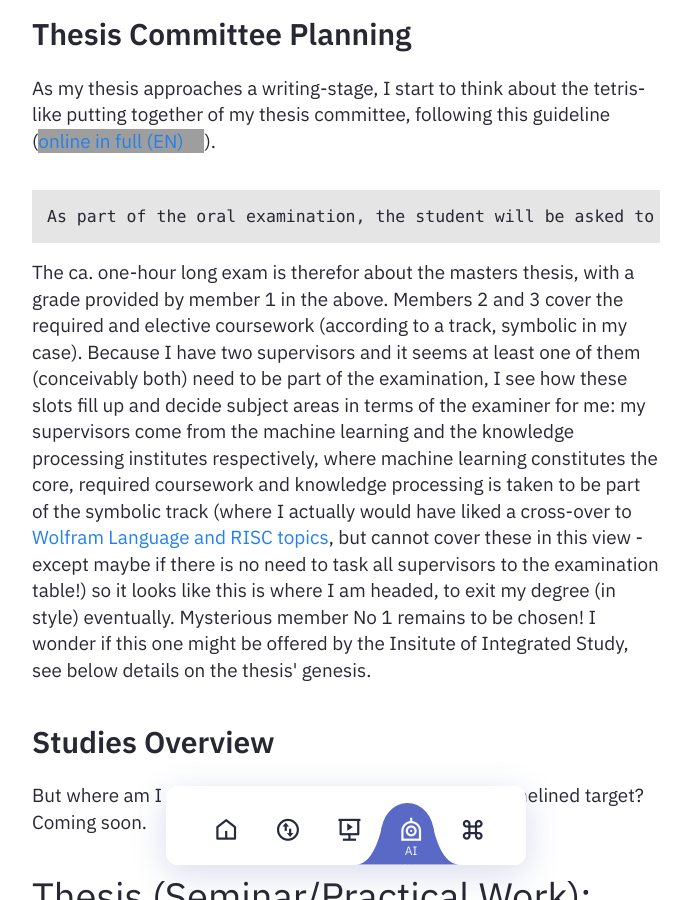
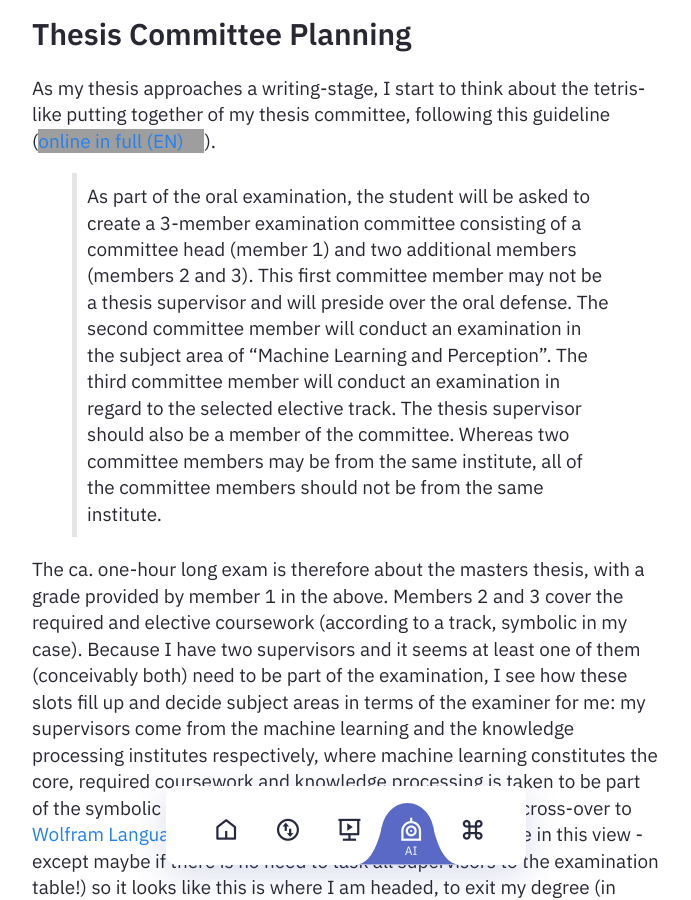
Before and after one commit to heseltime/heseltime.github.io, a Jekyll site: the page built from pages/rDai.md, in a window 1280 px wide and 900 px high, scrolled down 731 px. Shown: the whole window, without its empty margins (294-985 px from the left). Built offline with Jekyll 4.4.1, drawn with Linux system fonts in a browser that asks for light colours; grey boxes are pictures that could not be loaded.

Commit message:
Blockquote

````diff
--- a/pages/rDai.md
+++ b/pages/rDai.md
@@ -15,11 +15,9 @@ What follows are a selection of topics (correlating with course work) and what I
 
 As my thesis approaches a writing-stage, I start to think about the tetris-like putting together of my thesis committee, following this guideline ([online in full (EN)](https://www.jku.at/en/degree-programs/types-of-degree-programs/masters-degree-programs/ma-artificial-intelligence/program-details/)).
 
-```
-As part of the oral examination, the student will be asked to create a 3-member examination committee consisting of a committee head (member 1) and two additional members (members 2 and 3). This first committee member may not be a thesis supervisor and will preside over the oral defense. The second committee member will conduct an examination in the subject area of “Machine Learning and Perception”. The third committee member will conduct an examination in regard to the selected elective track. The thesis supervisor should also be a member of the committee. Whereas two committee members may be from the same institute, all of the committee members should not be from the same institute.
-```
+> As part of the oral examination, the student will be asked to create a 3-member examination committee consisting of a committee head (member 1) and two additional members (members 2 and 3). This first committee member may not be a thesis supervisor and will preside over the oral defense. The second committee member will conduct an examination in the subject area of “Machine Learning and Perception”. The third committee member will conduct an examination in regard to the selected elective track. The thesis supervisor should also be a member of the committee. Whereas two committee members may be from the same institute, all of the committee members should not be from the same institute.
 
-The ca. one-hour long exam is therefor about the masters thesis, with a grade provided by member 1 in the above. Members 2 and 3 cover the required and elective coursework (according to a track, symbolic in my case). Because I have two supervisors and it seems at least one of them (conceivably both) need to be part of the examination, I see how these slots fill up and decide subject areas in terms of the examiner for me: my supervisors come from the machine learning and the knowledge processing institutes respectively, where machine learning constitutes the core, required coursework and knowledge processing is taken to be part of the symbolic track (where I actually would have liked a cross-over to [Wolfram Language and RISC topics](/wolfram), but cannot cover these in this view - except maybe if there is no need to task all supervisors to the examination table!) so it looks like this is where I am headed, to exit my degree (in style) eventually. Mysterious member No 1 remains to be chosen! I wonder if this one might be offered by the Insitute of Integrated Study, see below details on the thesis' genesis.
+The ca. one-hour long exam is therefore about the masters thesis, with a grade provided by member 1 in the above. Members 2 and 3 cover the required and elective coursework (according to a track, symbolic in my case). Because I have two supervisors and it seems at least one of them (conceivably both) need to be part of the examination, I see how these slots fill up and decide subject areas in terms of the examiner for me: my supervisors come from the machine learning and the knowledge processing institutes respectively, where machine learning constitutes the core, required coursework and knowledge processing is taken to be part of the symbolic track (where I actually would have liked a cross-over to [Wolfram Language and RISC topics](/wolfram), but cannot cover these in this view - except maybe if there is no need to task all supervisors to the examination table!) so it looks like this is where I am headed, to exit my degree (in style) eventually. Mysterious member No 1 remains to be chosen! I wonder if this one might be offered by the Insitute of Integrated Study, see below details on the thesis' genesis.
 
 ## Studies Overview
 
````
